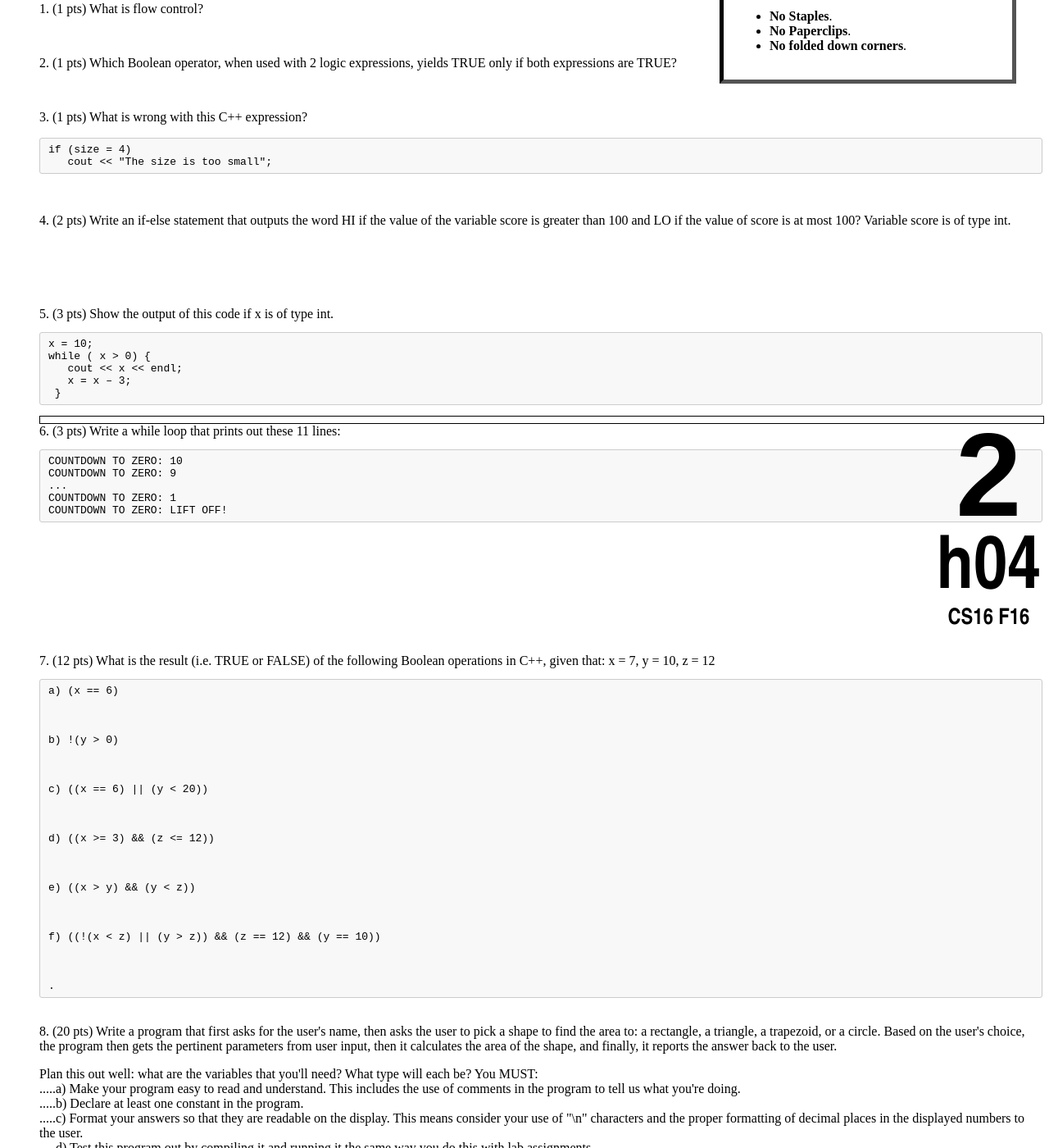
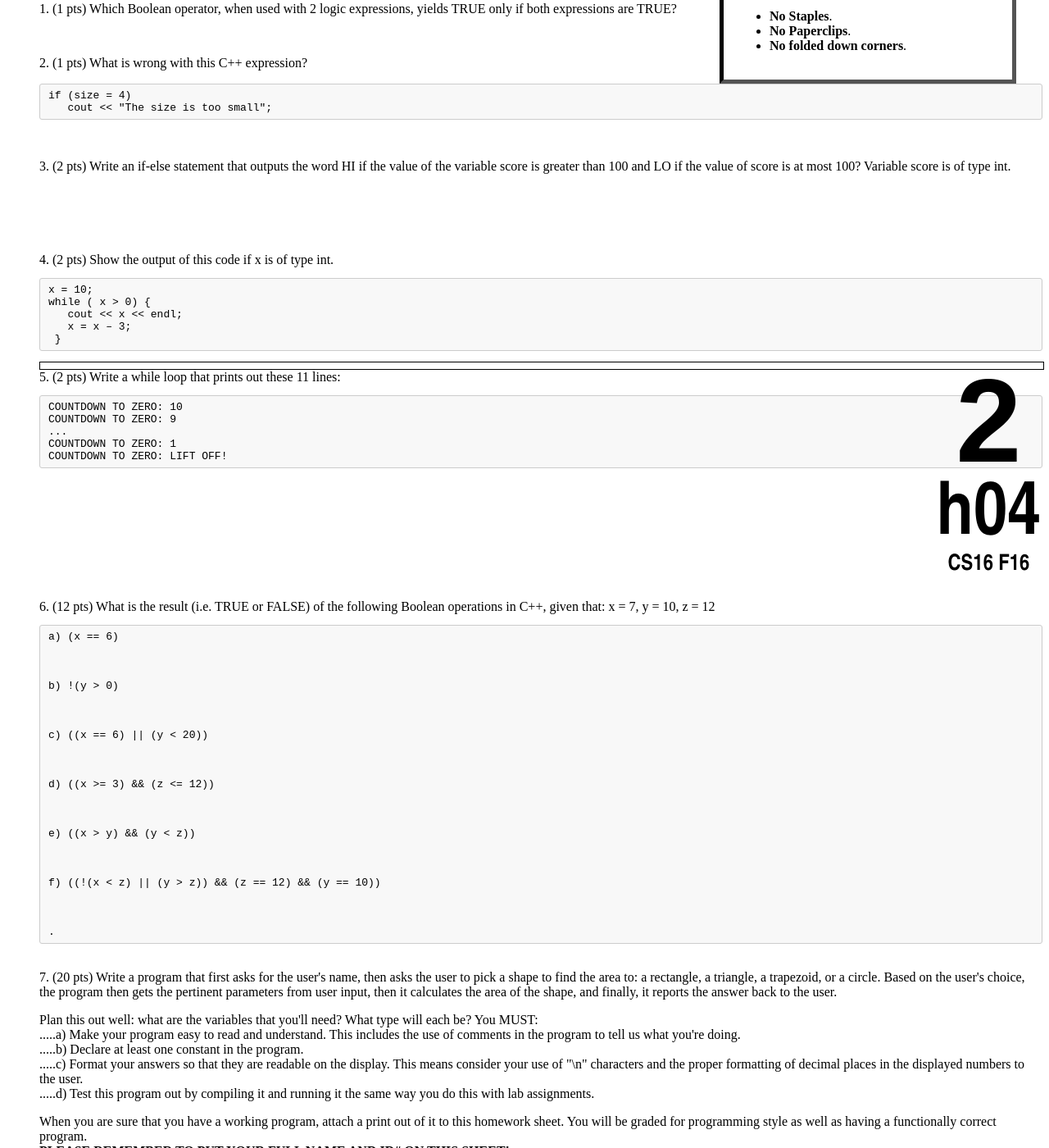
Before and after one commit to ucsb-cs16-s16/https-ucsb-cs16-s17.github.io, a Jekyll site: the page built from _hwk/h04.md, in a window 1280 px wide and 1400 px high, scrolled down 788 px. Shown: the whole window at 82% size. Built offline with Jekyll 4.4.1, drawn with Linux system fonts in a browser that asks for light colours.

Commit message:
Update h04.md

````diff
--- a/_hwk/h04.md
+++ b/_hwk/h04.md
@@ -11,13 +11,10 @@ Read Chapter 2 and Ch 3.1 (If you do not have a copy of the textbook yet, there
 <b>PLEASE MARK YOUR HOMEWORK CLEARLY, REGARDLESS OF IF YOU WRITE IT OUT IN INK OR PENCIL!</b>
 
 <ol markdown="1">
-1.	(1 pts) What is flow control?
+1.	(1 pts) Which Boolean operator, when used with 2 logic expressions, yields TRUE only if both expressions are TRUE?
   <div style="margin-bottom:3em"></div>
 
-2.	(1 pts) Which Boolean operator, when used with 2 logic expressions, yields TRUE only if both expressions are TRUE?
-  <div style="margin-bottom:3em"></div>
-
-3.	(1 pts) What is wrong with this C++ expression?
+2.	(1 pts) What is wrong with this C++ expression?
   <div style="margin-bottom:1em"></div>
   <div markdown="1">
 ```
@@ -27,10 +24,10 @@ if (size = 4)
   </div>
   <div style="margin-bottom:3em"></div>
 
-4.	(2 pts) Write an if-else statement that outputs the word HI if the value of the variable score is greater than 100 and LO if the value of score is at most 100? Variable score is of type int.
+3.	(2 pts) Write an if-else statement that outputs the word HI if the value of the variable score is greater than 100 and LO if the value of score is at most 100? Variable score is of type int.
   <div style="margin-bottom:6em"></div>
 
-5.	(3 pts) Show the output of this code if x is of type int.
+4.	(2 pts) Show the output of this code if x is of type int.
 <div markdown="1">
 ```
 x = 10;
@@ -42,7 +39,7 @@ while ( x > 0) {
 </div>
   <div class="pagebreak"></div>
 
-6.	(3 pts) Write a while loop that prints out these 11 lines:
+5.	(2 pts) Write a while loop that prints out these 11 lines:
 <div markdown="1">
 ```
 COUNTDOWN TO ZERO: 10
@@ -86,7 +83,7 @@ COUNTDOWN TO ZERO: LIFT OFF!
 <div style="margin-bottom:2em"></div>
 
 
-8.	(20 pts) Write a program that first asks for the user's name, then asks the user to pick a shape to find the area to: a rectangle, a triangle, a trapezoid, or a circle. Based on the user's choice, the program then gets the pertinent parameters from user input, then it calculates the area of the shape, and finally, it reports the answer back to the user.
+7.	(20 pts) Write a program that first asks for the user's name, then asks the user to pick a shape to find the area to: a rectangle, a triangle, a trapezoid, or a circle. Based on the user's choice, the program then gets the pertinent parameters from user input, then it calculates the area of the shape, and finally, it reports the answer back to the user.
 	<div style="margin-bottom:1em"></div>
 	Plan this out well: what are the variables that you'll need? What type will each be? You MUST:
 	<div style="margin-bottom:0em"></div>
````
Also changed, not shown: other parts of _hwk/h04.md (+1 -1 lines).
